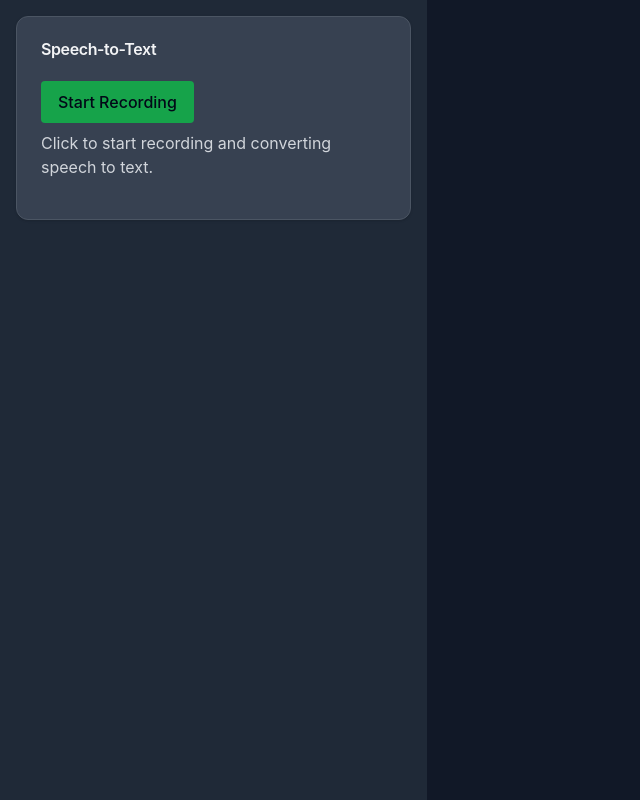
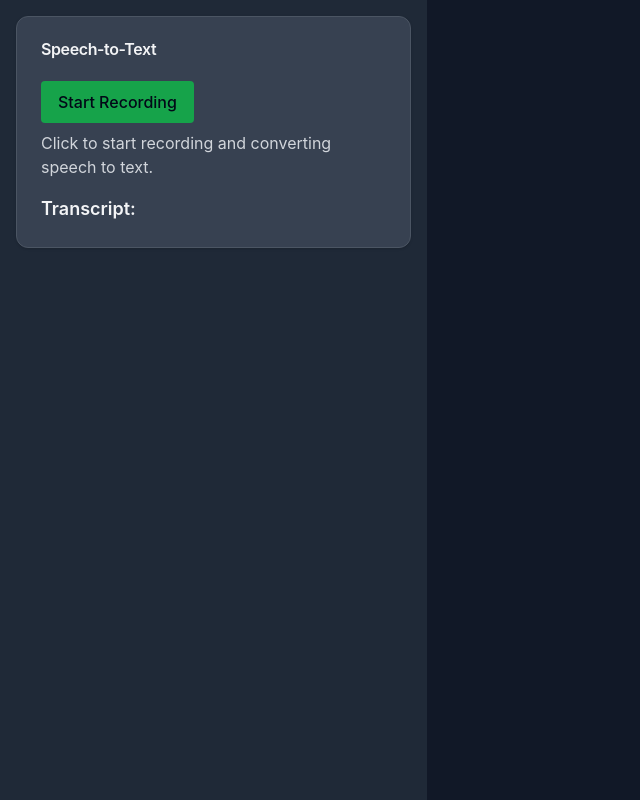
Before and after one commit to ArsalaanAli/Eavesdrop, a React (Vite) app in the folder Frontend/: page / in a window 1280 px wide. Shown: the whole page, without its empty margins (0-640 px from the left). Built offline with nearby package versions, Linux system fonts and the light colour scheme; no server answers.

Commit message:
add most recent sentence

```diff
--- a/Frontend/src/App.jsx
+++ b/Frontend/src/App.jsx
@@ -20,15 +20,14 @@ export default function Component() {
     recognizerRef.current = new SpeechRecognizer(speechConfig, audioConfig);
 
     recognizerRef.current.recognizing = (s, e) => {
-      console.log(`RECOGNIZING: Text=${e.result.text}`);
       setIntermediateTranscript(e.result.text);
     };
 
     recognizerRef.current.recognized = (s, e) => {
       if (e.result.reason == ResultReason.RecognizedSpeech) {
-        console.log(`RECOGNIZED: Text=${e.result.text}`);
         setTranscript(prevTranscript => {
-          const newTranscript = prevTranscript + (prevTranscript ? " " : "") + e.result.text;
+          const mostRecentSentence = e.result.text;
+          const newTranscript = prevTranscript + (prevTranscript ? " " : "") + mostRecentSentence;
           setIntermediateTranscript("");
           return newTranscript;
         });
@@ -104,10 +103,13 @@ export default function Component() {
                   ? "Recording... Speak into your microphone."
                   : "Click to start recording and converting speech to text."}
               </p>
-              <p className="mt-4 text-gray-100">
-                {transcript}
-                <span className="text-gray-400">{intermediateTranscript}</span>
-              </p>
+              <div className="mt-4">
+                <h3 className="text-lg font-semibold text-gray-100">Transcript:</h3>
+                <p className="text-gray-100">
+                  {transcript}
+                  <span className="text-gray-400">{intermediateTranscript}</span>
+                </p>
+              </div>
             </CardContent>
           </Card>
         </div>
```
